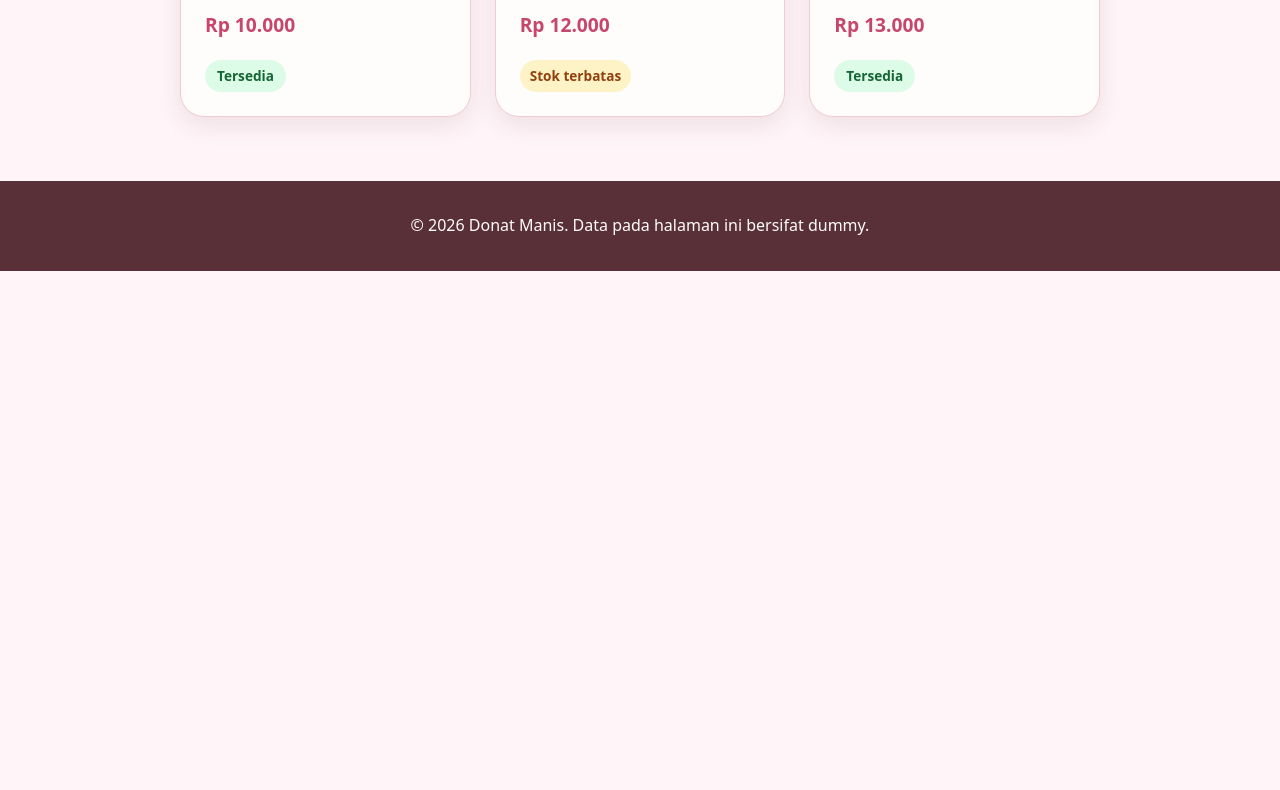
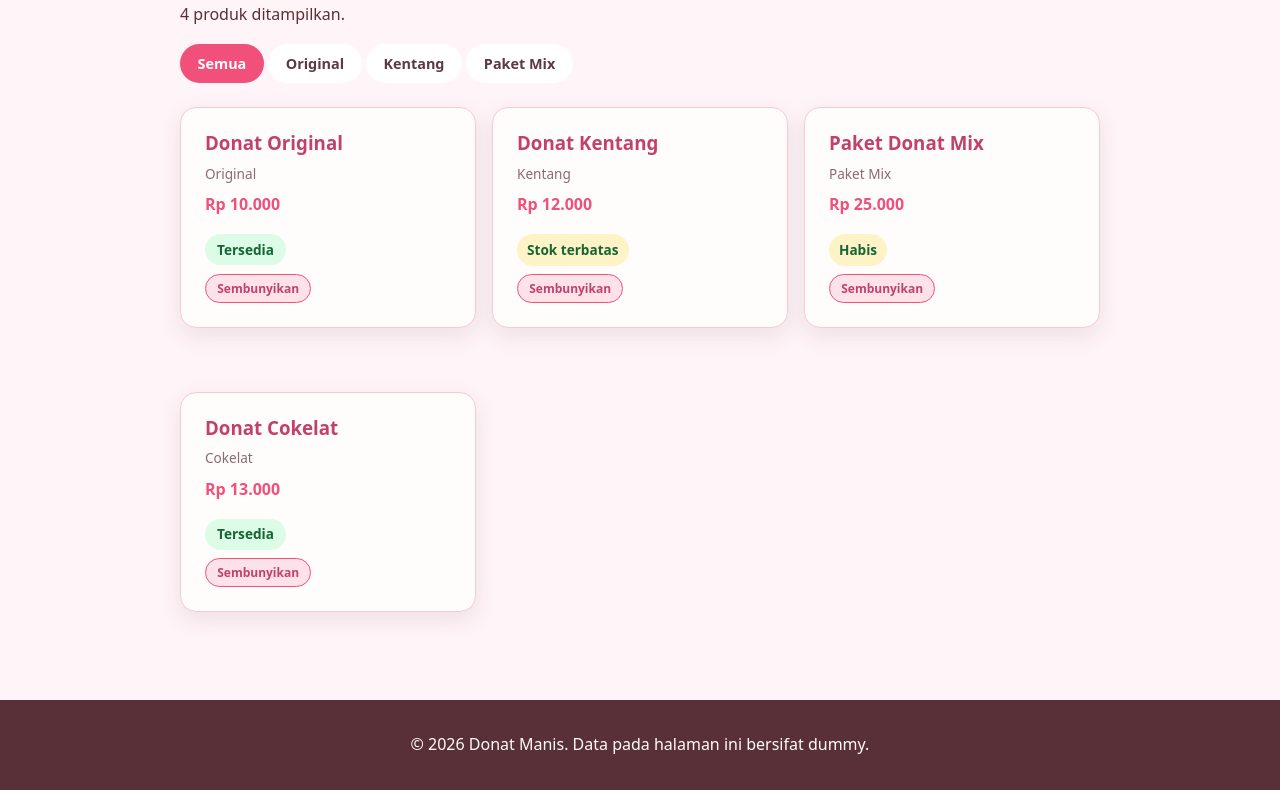
Before and after one commit to Safitri513/website-umkm, a plain HTML site: page produk.html in a window 1280 px wide. Shown: the part 1742-2532 px from the top of the page. Before the commit the page ends 2013 px from the top, so only its background shows below. Drawn offline with Linux system fonts and the light colour scheme.

Commit message:
feat: add DOM product filter rendering

```diff
--- a/css/style.css
+++ b/css/style.css
@@ -681,3 +681,103 @@ section[aria-labelledby="kategori-title"] li { margin-bottom: 0; }
   color: var(--color-primary, #6f3b1f);
   margin-top: 8px;
 }
+
+/*  tombol filter & empty state  */
+.filter-bar {
+  gap: 0.6rem;
+}
+
+.filter-button {
+  border-color: #f6c9d6;
+  color: #5b3a45;
+  padding: 0.5rem 1.1rem;
+  font-size: 0.9rem;
+  transition: background 0.2s, border-color 0.2s, color 0.2s;
+}
+
+.filter-button:hover,
+.filter-button:focus-visible {
+  border-color: #f0507a;
+  outline-color: rgb(240 80 122 / 20%);
+}
+
+.filter-button.is-active {
+  background: #f0507a;
+  border-color: #f0507a;
+  color: #ffffff;
+}
+
+#produk-grid .empty-state {
+  border-color: #f0a3b8;
+  padding: 1.25rem;
+  text-align: center;
+  font-size: 0.95rem;
+}
+
+/* Perapihan isi kartu katalog */
+#produk-grid {
+  --warna-utama: #f0507a;
+  --warna-judul: #c2416b;
+  --warna-border: #f6c9d6;
+  --warna-teks: #5b3a45;
+  --warna-teks-halus: #8a6b75;
+}
+
+#produk-grid .product-card {
+  display: flex;
+  flex-direction: column;
+  gap: 0.5rem;
+  border-color: var(--warna-border);
+  color: var(--warna-teks);
+}
+
+#produk-grid .product-card h3 {
+  margin: 0;
+  color: var(--warna-judul);
+}
+
+#produk-grid .category-note {
+  margin: 0;
+  font-size: 0.85rem;
+  color: var(--warna-teks-halus);
+}
+
+#produk-grid .price {
+  margin: 0;
+  font-weight: 800;
+  color: var(--warna-utama);
+}
+
+/* Badge stok (kecil, tidak memanjang) */
+#produk-grid .stock-badge {
+  align-self: flex-start;
+  padding: 0.4rem 0.1 rem;
+  border-radius: 999px;
+  font-size: 0.1 rem;
+  font-weight: 700;
+  background: #dcfce7;
+  color: #166534;
+}
+
+#produk-grid .stock-badge.warning {
+  background: #fef3c7;
+  color:
+}
+
+.filter-button:not(.is-active) {
+  background: #ffffff;
+  color: #5b3a45;
+}
+
+#produk-grid .ghost-button {
+  margin-top: auto;
+  align-self: flex-start;
+  background: #fde2ea;
+  color: #c2416b;
+  border: 1px solid #f0507a;
+  border-radius: 999px;
+  padding: 0.25rem 0.7rem;
+  font-size: 0.75rem;
+  font-weight: 700;
+  cursor: pointer;
+}
--- a/js/app.js
+++ b/js/app.js
@@ -19,7 +19,7 @@ const produkUmkm = [
   },
   {
     nama: "Paket Donat Mix",
-    kategori: "Bundling",
+    kategori: "Paket Mix",
     harga: 25000,
     stok: 0,
     unggulan: false,
@@ -77,6 +77,46 @@ function buatKartuProduk(produk) {
   `;
 }
 
+// buatElemenProduk
+function buatElemenProduk(produk) {
+  const card = document.createElement("article");
+  card.classList.add("product-card");
+
+  const title = document.createElement("h3");
+  title.textContent = produk.nama;
+
+  const category = document.createElement("p");
+  category.classList.add("category-note");
+  category.textContent = produk.kategori;
+
+  const price = document.createElement("p");
+  price.classList.add("price");
+  price.textContent = formatRupiah(produk.harga);
+
+  const stock = document.createElement("span");
+  const status = statusStok(produk.stok);
+  stock.classList.add("stock-badge");
+  if (status.className) {
+    stock.classList.add(status.className);
+  }
+  stock.textContent = status.label;
+
+  card.append(title, category, price, stock);
+
+  const removeButton = document.createElement("button");
+  removeButton.type = "button";
+  removeButton.textContent = "Sembunyikan";
+  removeButton.classList.add("ghost-button");
+
+  removeButton.addEventListener("click", () => {
+    card.remove();
+    produkStatus.textContent = "Satu kartu disembunyikan dari tampilan sementara.";
+  });
+
+  card.append(removeButton);
+  return card;
+}
+
 // Function label kategori
 function labelKategori(kategori) {
   switch (kategori) {
@@ -84,7 +124,7 @@ function labelKategori(kategori) {
       return "Donat rasa klasik";
     case "Kentang":
       return "Donat berbahan kentang";
-    case "Bundling":
+    case "Paket Mix":
       return "Paket Donat Mix";
     default:
       return "Produk UMKM";
@@ -100,48 +140,56 @@ for (const produk of produkUmkm) {
   console.log(produk.nama, labelAksi);
 }
 
-// Function render produk
-function renderProduk() {
-  const grid = document.querySelector("#produk-dinamis");
-  const ringkasan = document.querySelector("#produk-ringkasan");
-  const unggulan = document.querySelector("#produk-unggulan");
+// DOM selection
+const produkGrid = document.querySelector("#produk-grid");
+const produkStatus = document.querySelector("#produk-status");
+const tombolFilter = document.querySelectorAll("[data-filter]");
 
-  // Memastikan semua elemen HTML tersedia
-  if (!grid || !ringkasan || !unggulan) {
-    console.warn("Target render produk belum lengkap.");
+// empty state
+function buatEmptyState(kategori) {
+  const empty = document.createElement("p");
+  empty.classList.add("empty-state");
+  empty.textContent = `Belum ada produk pada kategori ${kategori}.`;
+  return empty;
+}
+
+// Function render produk (dengan guard)
+function renderProduk(kategoriAktif = "Semua") {
+  if (!produkGrid || !produkStatus) {
+    console.warn("Target render produk tidak ditemukan.");
     return;
   }
 
-  // Mengambil produk yang memiliki stok
-  const produkTersedia = produkUmkm.filter(
-    (produk) => produk.stok > 0
-  );
+  const produkTampil = kategoriAktif === "Semua"
+    ? produkUmkm
+    : produkUmkm.filter((produk) => produk.kategori === kategoriAktif);
 
-  // Mencari produk unggulan
-  const produkUnggulan = produkUmkm.find(
-    (produk) => produk.unggulan === true
-  );
+  produkGrid.replaceChildren();
 
-  // Mengubah data produk menjadi HTML
-  const markupProduk = produkTersedia
-    .map(buatKartuProduk)
-    .join("");
+  if (produkTampil.length === 0) {
+    produkGrid.append(buatEmptyState(kategoriAktif));
+    produkStatus.textContent = "0 produk ditemukan.";
+    return;
+  }
 
-  // Menampilkan produk ke halaman
-  grid.innerHTML = markupProduk;
+  produkTampil.forEach((produk) => {
+    produkGrid.append(buatElemenProduk(produk));
+  });
 
-  // Menampilkan ringkasan produk
-  ringkasan.textContent =
-    `${produkTersedia.length} produk tersedia dari ${produkUmkm.length} data.`;
-
-  // Menampilkan produk unggulan
-  unggulan.textContent = produkUnggulan
-    ? `Produk unggulan: ${produkUnggulan.nama}`
-    : "Belum ada produk unggulan.";
-
-  // Menampilkan data untuk debugging
-  console.table(produkUmkm);
+  produkStatus.textContent = `${produkTampil.length} produk ditampilkan.`;
 }
 
-// Menjalankan render setelah HTML selesai dimuat
-document.addEventListener("DOMContentLoaded", renderProduk);
+// event listener
+tombolFilter.forEach((tombol) => {
+  tombol.addEventListener("click", (event) => {
+    const tombolAktif = event.currentTarget;
+    const kategori = tombolAktif.dataset.filter;
+
+    tombolFilter.forEach((item) => item.classList.remove("is-active"));
+    tombolAktif.classList.add("is-active");
+
+    renderProduk(kategori);
+  });
+});
+
+renderProduk();
--- a/produk.html
+++ b/produk.html
@@ -116,6 +116,25 @@
                 </div>
                 <div id="produk-dinamis" class="js-product-grid"></div>
             </section>
+
+            <!-- Katalog dengan filter (dirender JavaScript) -->
+            <section class="product-section" aria-labelledby="produk-dinamis-title">
+                <div class="section-heading">
+                    <p class="eyebrow">Katalog</p>
+                    <h2 id="produk-katalo-title">Produk Donat Manis</h2>
+                    <p id="produk-status" class="produk-status">Produk belum dimuat.</p>
+                </div>
+
+                <div class="filter-bar" aria-label="Filter kategori produk">
+                    <button type="button" class="filter-button is-active" data-filter="Semua">Semua</button>
+                    <button type="button" class="filter-button" data-filter="Original">Original</button>
+                    <button type="button" class="filter-button" data-filter="Kentang">Kentang</button>
+                    <button type="button" class="filter-button" data-filter="Paket Mix">Paket Mix</button>
+                </div>
+
+                <div id="produk-grid" class="product-grid" aria-live="polite"></div>
+            </section>
+
         </main>
         <footer class="site-footer">
             <p>&copy; 2026 Donat Manis. Data pada halaman ini bersifat dummy.</p>
```
